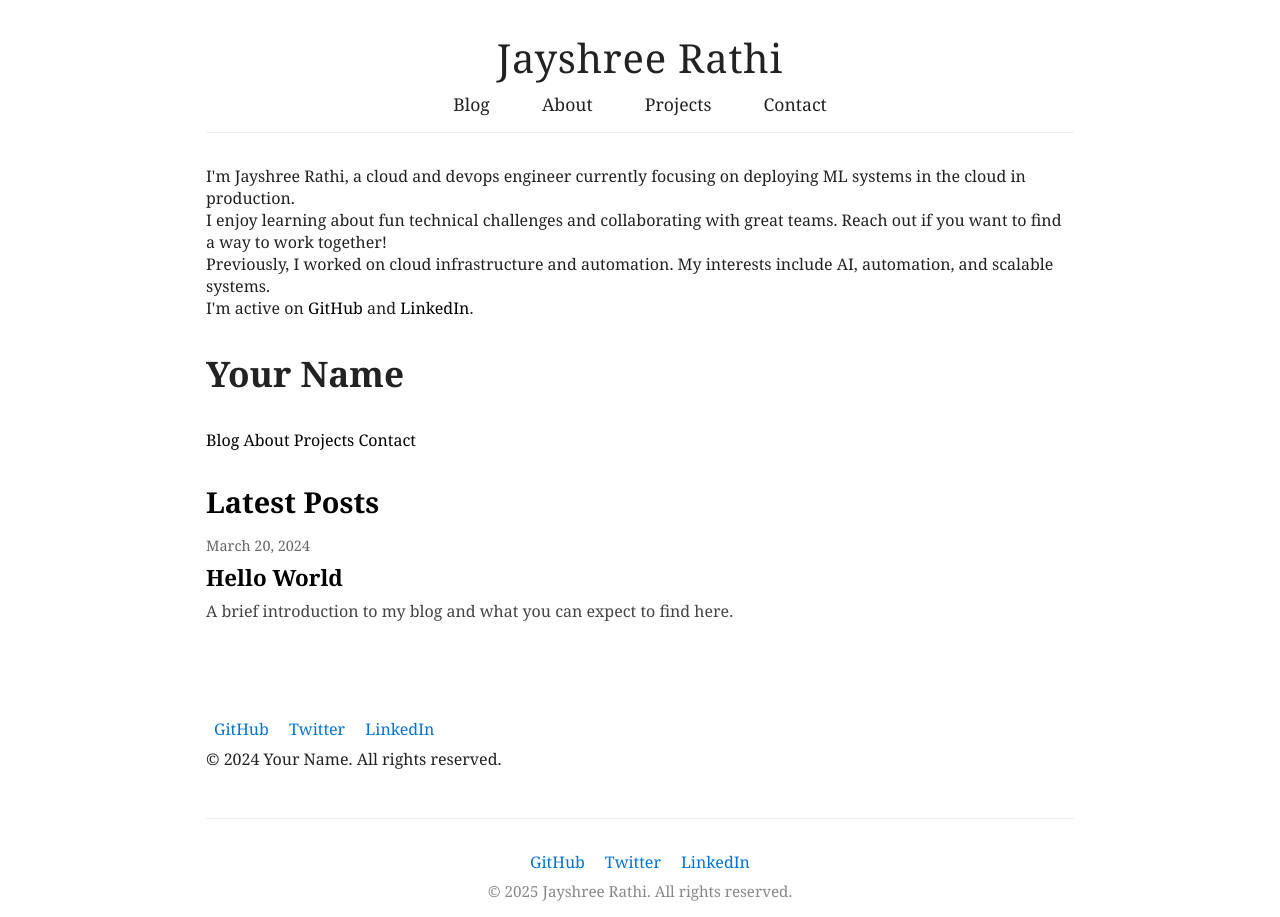
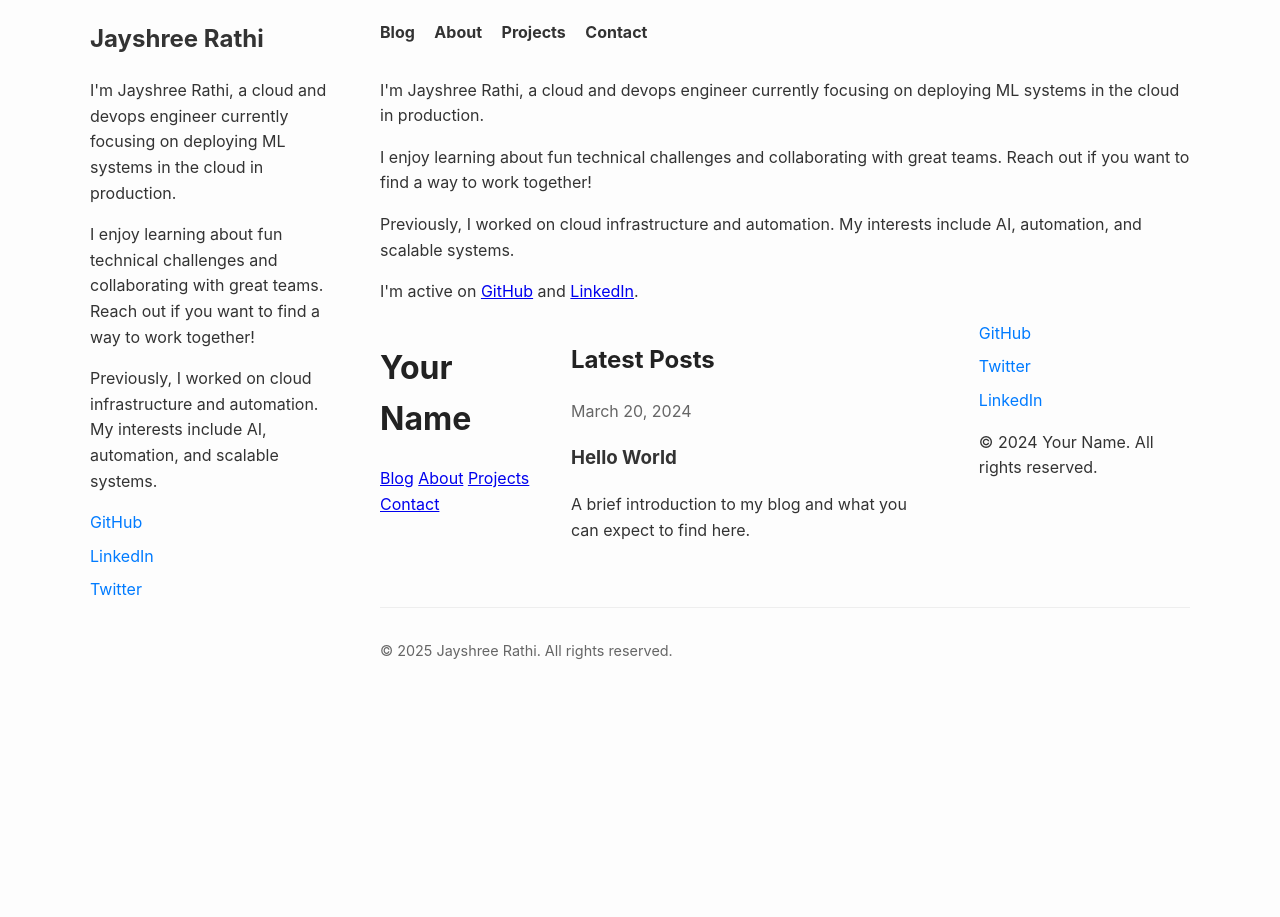
Before and after one commit to jsrathi17/jsrathi17.github.io, a Jekyll site: the page built from index.html, in a window 1280 px wide. Built offline with Jekyll 4.4.1, drawn with Linux system fonts in a browser that asks for light colours.

Commit message:
chore: fix layout

```diff
--- a/_layouts/default.html
+++ b/_layouts/default.html
@@ -8,28 +8,38 @@
     {% seo %}
 </head>
 <body>
-    <div class="site-wrapper">
+    <div class="container">
+        <aside class="sidebar">
+            <div class="about-profile">
+                <!-- Optional: Add your profile image here -->
+                <!-- <img src="/assets/profile.jpg" alt="Jayshree Rathi" class="profile-img" /> -->
+                <h2>{{ site.title }}</h2>
+                <p>I'm Jayshree Rathi, a cloud and devops engineer currently focusing on deploying ML systems in the cloud in production.</p>
+                <p>I enjoy learning about fun technical challenges and collaborating with great teams. Reach out if you want to find a way to work together!</p>
+                <p>Previously, I worked on cloud infrastructure and automation. My interests include AI, automation, and scalable systems.</p>
+                <div class="social-links">
+                    <a href="https://github.com/jsrathi17">GitHub</a>
+                    <a href="https://www.linkedin.com/in/jsrathi17/">LinkedIn</a>
+                    <a href="https://twitter.com/jsrathi17">Twitter</a>
+                </div>
+            </div>
+        </aside>
+        <div class="main-content-wrapper">
             <header class="site-header">
-            <h1 class="site-title">{{ site.title }}</h1>
                 <nav class="site-nav">
                     <a href="{{ '/' | relative_url }}">Blog</a>
                     <a href="{{ '/about' | relative_url }}">About</a>
                     <a href="{{ '/projects' | relative_url }}">Projects</a>
                     <a href="{{ '/contact' | relative_url }}">Contact</a>
                 </nav>
-            <hr>
             </header>
             <main class="site-main">
                 {{ content }}
             </main>
             <footer class="site-footer">
-            <div class="social-links">
-                <a href="https://github.com/jsrathi17">GitHub</a>
-                <a href="https://twitter.com/jsrathi17">Twitter</a>
-                <a href="https://linkedin.com/in/jsrathi17">LinkedIn</a>
-            </div>
                 <p>&copy; {{ site.time | date: '%Y' }} {{ site.title }}. All rights reserved.</p>
             </footer>
         </div>
+    </div>
 </body>
 </html>
--- a/styles.css
+++ b/styles.css
@@ -1,222 +1,104 @@
-/* Reset and base styles */
-* {
+body {
+    font-family: -apple-system, BlinkMacSystemFont, "Segoe UI", Roboto, "Helvetica Neue", Arial, sans-serif;
+    line-height: 1.6;
+    color: #333;
+    background-color: #fdfdfd;
     margin: 0;
-    padding: 0;
-    box-sizing: border-box;
+    padding: 20px;
 }
 
-body {
-    font-family: 'Georgia', 'Times New Roman', Times, serif;
-    background: #fff;
-    color: #222;
-    margin: 0;
-    padding: 0;
+.container {
+    display: flex;
+    max-width: 1100px;
+    margin: 0 auto;
+    gap: 40px;
 }
 
-.site-wrapper {
-    max-width: 900px;
-    margin: 0 auto;
-    padding: 2rem 1rem 0 1rem;
+.sidebar {
+    flex: 0 0 250px; /* Do not grow, do not shrink, base width 250px */
 }
 
-.site-header {
-    text-align: center;
-    margin-bottom: 2rem;
+.about-profile h2 {
+    font-size: 1.5em;
+    margin-top: 0;
 }
 
-.site-title {
-    font-size: 2.5rem;
-    font-weight: 400;
-    margin-bottom: 0.5rem;
-    letter-spacing: 0.02em;
-}
-
-.site-nav {
-    margin-bottom: 1rem;
-}
-
-.site-nav a {
-    color: #222;
-    text-decoration: none;
-    margin: 0 1.5rem;
-    font-size: 1.1rem;
-    font-family: inherit;
-    transition: color 0.2s;
-}
-
-.site-nav a:hover {
-    color: #0074d9;
-}
-
-hr {
-    border: none;
-    border-top: 1px solid #eee;
-    margin: 0 0 2rem 0;
-}
-
-.site-main {
-    min-height: 60vh;
-}
-
-.site-footer {
-    text-align: center;
-    margin-top: 3rem;
-    padding: 2rem 0 1rem 0;
-    border-top: 1px solid #eee;
-    color: #888;
-    font-size: 0.95rem;
-}
-
-.social-links {
-    margin-bottom: 0.5rem;
+.profile-img {
+    max-width: 100%;
+    border-radius: 50%;
+    margin-bottom: 1em;
 }
 
 .social-links a {
-    color: #0074d9;
-    margin: 0 0.5rem;
+    display: block;
+    margin-bottom: 0.5em;
     text-decoration: none;
-    font-size: 1rem;
+    color: #007bff;
 }
 
 .social-links a:hover {
     text-decoration: underline;
 }
 
-/* About page profile image */
-.about-profile {
-    display: flex;
-    align-items: flex-start;
-    gap: 2rem;
+.main-content-wrapper {
+    flex: 1; /* Grow to fill available space */
+    min-width: 0; /* Prevents overflow issues with flex items */
+}
+
+.site-header {
     margin-bottom: 2rem;
 }
 
-.about-profile img {
-    border-radius: 50%;
-    width: 200px;
-    height: 200px;
-    object-fit: cover;
-    margin-top: 0.5rem;
+.site-nav a {
+    margin-right: 15px;
+    text-decoration: none;
+    color: #333;
+    font-weight: bold;
 }
 
-@media (max-width: 700px) {
-    .site-wrapper {
-        padding: 1rem 0.5rem 0 0.5rem;
-    }
-    .about-profile {
-        flex-direction: column;
-        align-items: center;
-        gap: 1rem;
-    }
-    .about-profile img {
-        width: 140px;
-        height: 140px;
-    }
+.site-nav a:hover {
+    color: #007bff;
 }
 
-/* 404 and placeholder */
-.page-404, .page-placeholder {
-    text-align: center;
-    margin: 5rem 0 3rem 0;
-    color: #888;
+.site-main h1, .site-main h2, .site-main h3 {
+    color: #222;
 }
 
-.page-404 h1 {
-    font-size: 4rem;
-    margin-bottom: 1rem;
+.post-list .post {
+    margin-bottom: 2em;
 }
 
-.page-placeholder h1 {
-    font-size: 2.2rem;
-    margin-bottom: 1rem;
+.post-list .post time {
+    color: #666;
+    display: block;
+    margin-bottom: 0.5em;
 }
 
-.page-placeholder p {
-    font-size: 1.2rem;
+.post-list .post h3 a {
+    text-decoration: none;
+    color: #333;
+}
+
+.post-list .post h3 a:hover {
+    color: #007bff;
+}
+
+.post-content {
+    margin-top: 2rem;
+}
+
+.site-footer {
+    margin-top: 2rem;
+    padding-top: 1rem;
+    border-top: 1px solid #eee;
+    font-size: 0.9em;
     color: #666;
 }
 
-/* Typography */
-h1, h2, h3 {
-    font-weight: 600;
-    line-height: 1.3;
-    margin-bottom: 1rem;
-}
-
-h1 {
-    font-size: 2.2rem;
-    margin-bottom: 2rem;
-}
-
-h2 {
-    font-size: 1.8rem;
-    margin-top: 2rem;
-    color: #000;
-}
-
-h3 {
-    font-size: 1.4rem;
-    margin: 1.5rem 0 0.5rem;
-}
-
-/* Links */
-a {
-    color: #000;
-    text-decoration: none;
-    border-bottom: 1px solid transparent;
-    transition: border-color 0.2s ease;
-}
-
-a:hover {
-    border-bottom-color: #000;
-}
-
-/* Posts */
-.post {
-    margin-bottom: 3rem;
-    padding-bottom: 2rem;
-    border-bottom: 1px solid #eee;
-}
-
-.post:last-child {
-    border-bottom: none;
-}
-
-.post time {
-    color: #666;
-    font-size: 0.9rem;
-    display: block;
-    margin-bottom: 0.5rem;
-}
-
-.post h3 {
-    margin: 0.5rem 0;
-}
-
-.post p {
-    color: #444;
-    margin-bottom: 1rem;
-}
-
-/* Responsive design */
-@media (max-width: 600px) {
-    body {
-        padding: 1rem;
-    }
-
-    h1 {
-        font-size: 1.8rem;
-    }
-
-    h2 {
-        font-size: 1.5rem;
-    }
-
-    h3 {
-        font-size: 1.2rem;
-    }
-
-    nav {
+/* Responsive styles for smaller screens */
+@media (max-width: 800px) {
+    .container {
         flex-direction: column;
-        gap: 1rem;
+        padding: 15px;
     }
 }
```
Lines whose indentation alone changed are shown as unchanged.
